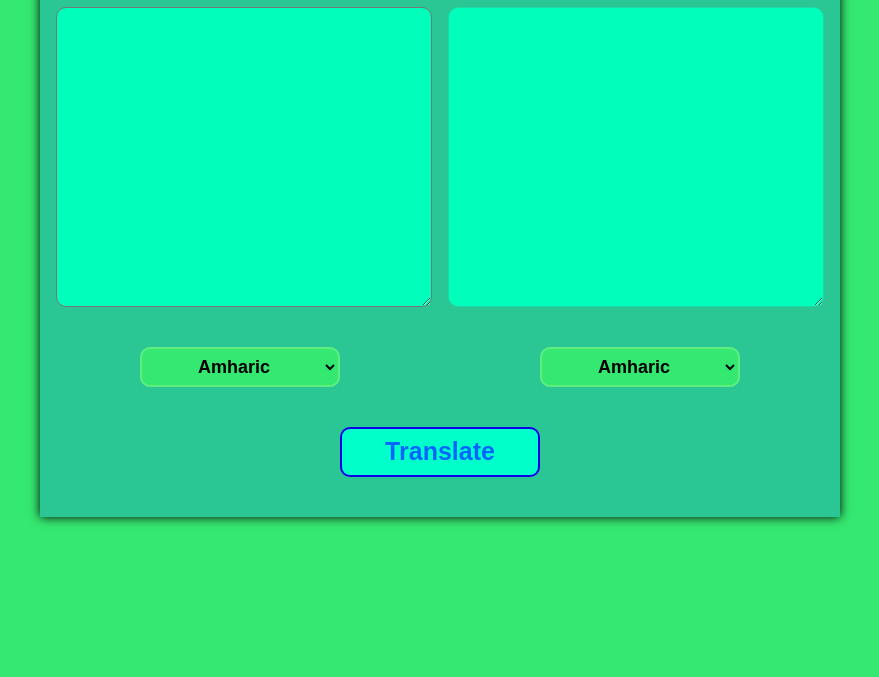
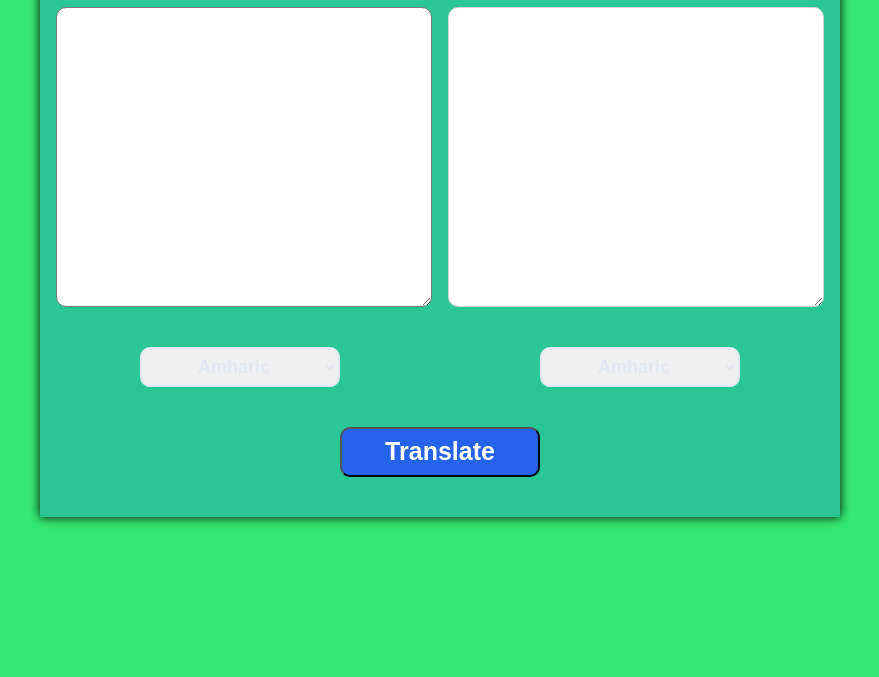
Before and after one commit to SobhiMohamed/Translator_Api, a plain HTML site: page index.html in a window 1280 px wide. Shown: the part 123-800 px from the top of the page, without its empty margins (200-1079 px from the left). Drawn offline with Linux system fonts and the light colour scheme.

Commit message:
change the color for the website

```diff
--- a/css.css
+++ b/css.css
@@ -5,6 +5,7 @@ body {
     background-color: #35e871;
 }
 .container {
+    color:#0F172A;
     position: relative;
     margin-top: 50px;
     left: 50%;
@@ -25,14 +26,17 @@ body {
 }
 
 .container .place_of_word textarea {
+    color: #1E293B ;
+    border: E2E8F0 ;
     width: 47%;
     height: 300px;
     border-radius: 10px;
     font-size: 20px;
     font-weight: bold;
-    background-color: rgb(0, 255, 187);
+    background-color: rgb(255, 255, 255);
     padding: 20px;
     outline: none;
+
 }
 
 .container .divSelect {
@@ -49,9 +53,9 @@ body {
     font-weight: bold;
     border-radius: 10px;
     text-align: center;
-    background-color: #35e871;
     outline: none;
-    border: 2px solid rgb(97, 236, 127);
+    border: 2px solid #E2E8F0 ;
+    color: #E2E8F0 ;
 }
 
 .container .btn-translate {
@@ -61,7 +65,10 @@ body {
     border-radius: 10px;
     font-size: 25px;
     font-weight: bold;
-    color: #0066ff;
-    background-color: #00ffc9;
-    border: 2px solid #0d00eb;
+    color: #FFFFFF ;
+    background-color: #2563EB ;
+    cursor: pointer;
 }
+.container .btn-translate:hover {
+    background-color: #1D4ED8;
+}
```
